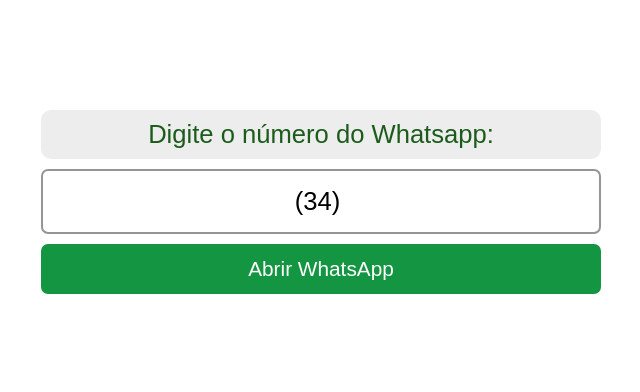
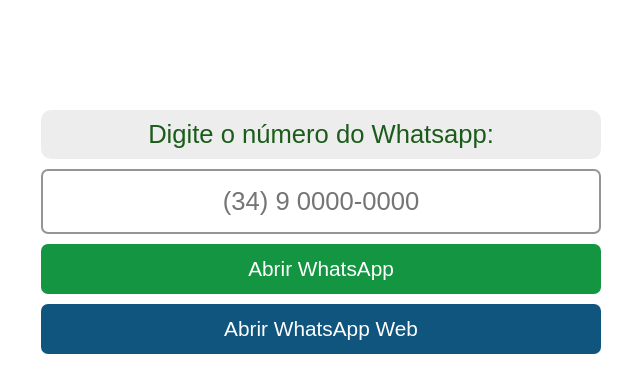
Before and after one commit to pedropaulodf/wa, a plain HTML site: page index.html in a window 1280 px wide. Shown: the whole page, without its empty margins (319-959 px from the left). Drawn offline with Linux system fonts and the light colour scheme.

Commit message:
fix: Adição botão Web

```diff
--- a/css/style.css
+++ b/css/style.css
@@ -34,7 +34,7 @@
   text-align: center;
 }
 
-.wrapper button {
+.wrapper .btnwa {
   border: none;
   font-size: 1.3rem;
   border-radius: 7px;
@@ -46,6 +46,18 @@
   width: 100%;
 }
 
+.wrapper .btnweb {
+  border: none;
+  font-size: 1.3rem;
+  border-radius: 7px;
+  background-color: #0f557e;
+  color: white;
+  padding: 13px;
+  cursor: pointer;
+  transition: all 0.2s;
+  width: 100%;
+}
+
 .wrapper button:hover {
-  background-color: #0e7030;
+  filter: brightness(1.2);
 }
--- a/index.html
+++ b/index.html
@@ -5,7 +5,8 @@
   <meta charset="UTF-8">
   <meta http-equiv="X-UA-Compatible" content="IE=edge">
   <meta name="viewport" content="width=device-width, initial-scale=1.0">
-  <meta name="description" content="Simples página que ajuda a abrir um número de telefone qualquer no aplicativo do WhatApp, para evitar adicionar a pessoa na agenda.">
+  <meta name="description"
+    content="Simples página que ajuda a abrir um número de telefone qualquer no aplicativo do WhatApp, para evitar adicionar a pessoa na agenda.">
   <title>Abrir Número no WhatsApp</title>
   <link rel="stylesheet" href="css/style.css">
 </head>
@@ -14,8 +15,9 @@
 
   <div class="wrapper">
     <p>Digite o número do Whatsapp:</p>
-    <input type="tel" id="telefone" placeholder="(34) 9 0000-0000" value="(34) " >
-    <button type="button" onclick="abrirWa()">Abrir WhatsApp</button>
+    <input type="tel" id="telefone" placeholder="(34) 9 0000-0000">
+    <button type="button" onclick="abrirWa()" class="btnwa">Abrir WhatsApp</button>
+    <button type="button" onclick="abrirWaWeb()" class="btnweb">Abrir WhatsApp Web</button>
   </div>
 
   <script src="js/jquery-3.6.0.min.js"></script>
@@ -24,7 +26,7 @@
   <script>
 
     $(document).ready(function () {
-      $('#telefone').mask('(00) 0 0000-0000');
+      $('#telefone').mask('(00) 0 0000-0000#####');
     });
 
   </script>
--- a/js/script.js
+++ b/js/script.js
@@ -1,17 +1,34 @@
-const iptTelefone = document.getElementById('telefone');
+const iptTelefone = document.getElementById("telefone");
 
-function abrirWa(){
-  if(iptTelefone.value.length < 1){
-    alert('Campo telefone em branco!');
+function abrirWa() {
+  if (iptTelefone.value.length < 1) {
+    alert("Campo telefone em branco!");
     return;
   }
-  if(limpaCaracteresEspacosTelefone(iptTelefone.value).length !== 11){
-    alert('Telefone faltando número!');
+  // if (limpaCaracteresEspacosTelefone(iptTelefone.value).length !== 11) {
+  //   alert("Telefone faltando número!");
+  //   return;
+  // }
+  window.open(
+    `https://wa.me/+55${limpaCaracteresEspacosTelefone(iptTelefone.value)}`
+  );
+}
+
+function abrirWaWeb() {
+  if (iptTelefone.value.length < 1) {
+    alert("Campo telefone em branco!");
     return;
   }
-  window.open(`https://wa.me/+55${limpaCaracteresEspacosTelefone(iptTelefone.value)}`);
+  // if (limpaCaracteresEspacosTelefone(iptTelefone.value).length !== 11) {
+  //   alert("Telefone faltando número!");
+  //   return;
+  // }
+  window.open(
+    `https://web.whatsapp.com/send/?phone=+55${limpaCaracteresEspacosTelefone(
+      iptTelefone.value
+    )}&text&type=phone_number&app_absent=0`
+  );
 }
-
-function limpaCaracteresEspacosTelefone(tel){
-  return tel.replace(/[^A-Z0-9]/ig, "");
+function limpaCaracteresEspacosTelefone(tel) {
+  return tel.replace(/[^A-Z0-9]/gi, "");
 }
```
